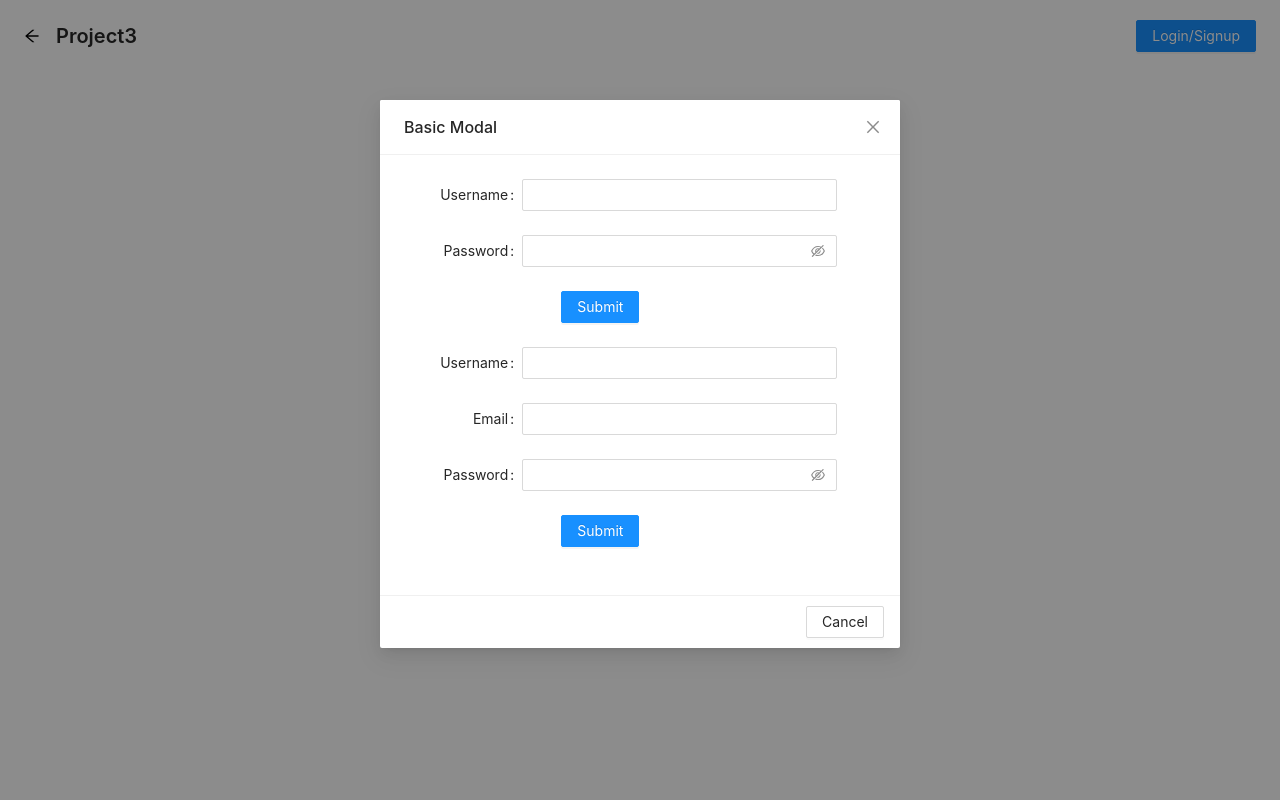
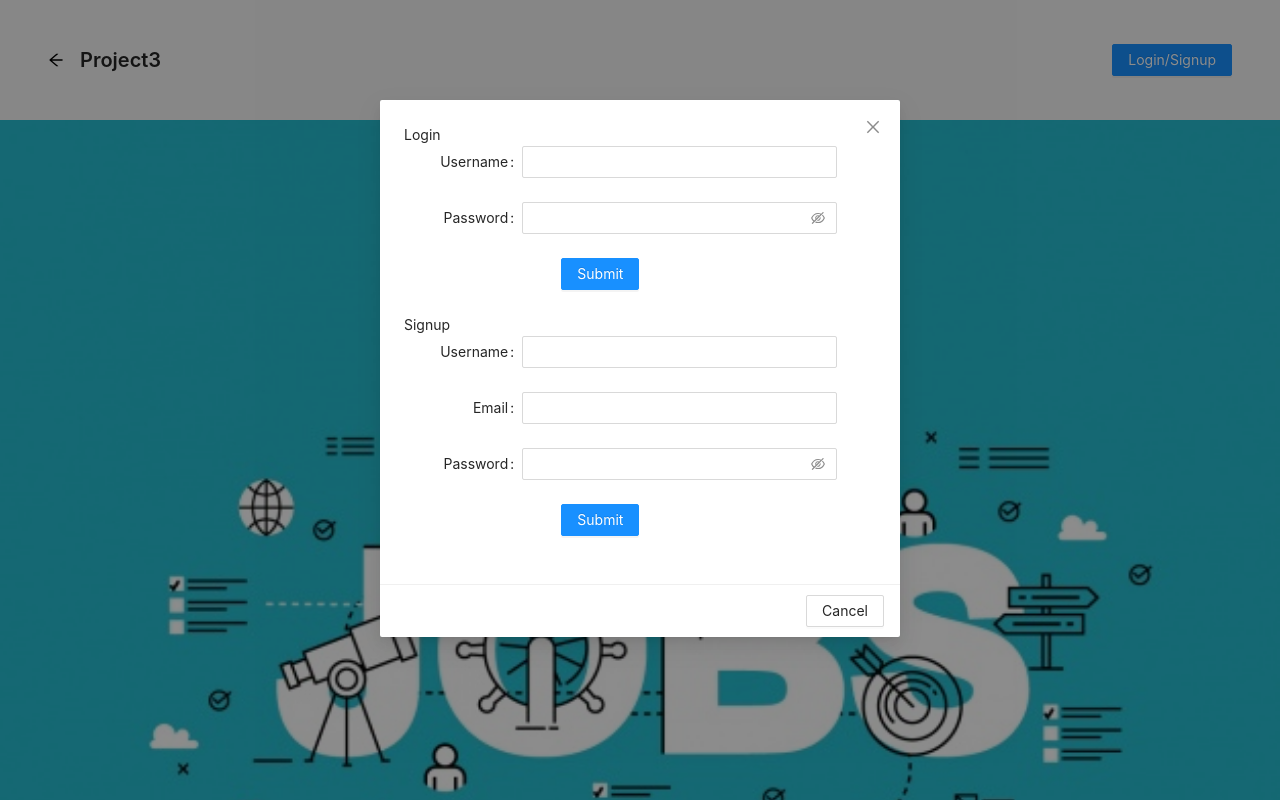
Before and after one commit to cjacktwil/uncode-your-career, a React (Create React App) app in the folder client/: page / in a window 1280 px wide. Both pictures are taken after a click on the button "Login/Signup". Built offline with nearby package versions, Linux system fonts and the light colour scheme.

Commit message:
some style added, modal bugs fixed

```diff
--- a/client/src/components/Homepage.js
+++ b/client/src/components/Homepage.js
@@ -4,6 +4,8 @@ import SignUpForm from './SignupForm';
 import LoginForm from './LoginForm';
 import { PageHeader } from 'antd';
 import Auth from '../utils/auth';
+import "antd/dist/antd.css";
+import '../index.css';
 
 
 const HomePage = () => {
@@ -12,6 +14,7 @@ const HomePage = () => {
 
     return (
         <>
+        <div className="site-page-header-ghost-wrapper">
             <PageHeader
 
                 className="site-page-header"
@@ -33,12 +36,15 @@ const HomePage = () => {
                         Cancel
     </Button>
                 ]}
-                title="Basic Modal"
+                title=""
+                onCancel={() => setShowModal(false)}
                 visible={showModal}
             >
                 <LoginForm />
                 <SignUpForm />
             </Modal>
+            </div>
+
         </>
     );
 
--- a/client/src/components/LoginForm.js
+++ b/client/src/components/LoginForm.js
@@ -13,12 +13,8 @@ const LoginForm = () => {
 
 
   const handleInputChange = (event) => {
-    console.log(event)
     const { name, value } = event.target;
-    console.log(name, value);
     setUserFormData({ ...userFormData, [name]: value });
-    let q = { ...userFormData }
-    console.log(q)
   };
 
   const handleFormSubmit = async (event) => {
@@ -61,7 +57,8 @@ const LoginForm = () => {
   };
 
   return (
-
+<>
+<div>Login</div>
     <Form
       {...layout}
       name="basic"
@@ -109,7 +106,7 @@ const LoginForm = () => {
         </Button>
       </Form.Item>
     </Form>
-
+</>
 
   );
 };
--- a/client/src/components/SignupForm.js
+++ b/client/src/components/SignupForm.js
@@ -12,12 +12,8 @@ const SignupForm = () => {
   // set state for form validation
 
   const handleInputChange = (event) => {
-    console.log(event)
     const { name, value } = event.target;
-    console.log(name, value);
     setUserFormData({ ...userFormData, [name]: value });
-    let q = { ...userFormData }
-    console.log(q)
   };
 
   const handleFormSubmit = async () => {
@@ -62,7 +58,8 @@ const SignupForm = () => {
   };
 
   return (
-
+    <>
+<div>Signup</div>
     <Form
       {...layout}
       name="basic"
@@ -125,7 +122,7 @@ const SignupForm = () => {
         </Button>
       </Form.Item>
     </Form>
-
+</>
   );
 };
 
--- a/client/src/index.css
+++ b/client/src/index.css
@@ -1,4 +1,12 @@
-#signWord{
-    margin-left: 50%;
-    font-size: 20pt;
+body {
+    background-image: url("./jobsearch.jpg");
+    background-size: cover;
+    background-repeat: no-repeat;
+
+
 }
+
+.site-page-header-ghost-wrapper {
+    background-color: #f5f5f5;
+    padding: 24px;
+  }
--- a/client/src/index.js
+++ b/client/src/index.js
@@ -1,10 +1,8 @@
 import React from 'react';
 import ReactDOM from 'react-dom';
-import './index.css';
 import App from './App';
 import reportWebVitals from './reportWebVitals';
 
-import "antd/dist/antd.css";
 
 ReactDOM.render(
   <React.StrictMode>
```
Also changed, not shown: client/src/utils/API.js (+0 -7 lines), client/src/jobsearch.jpg (added).
